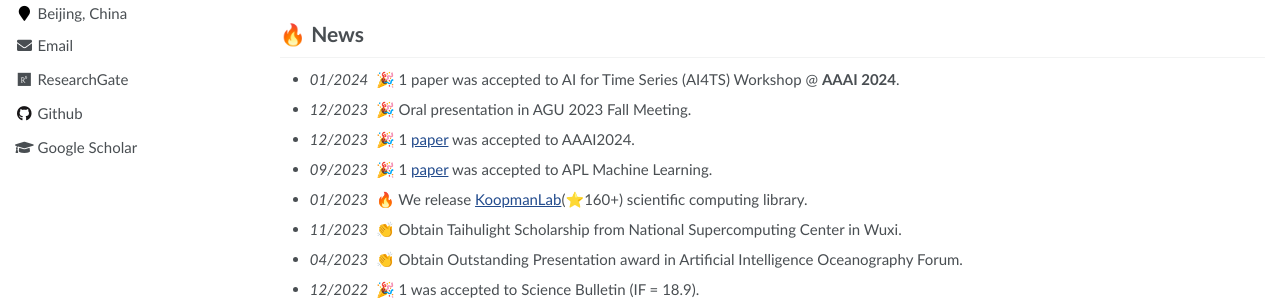
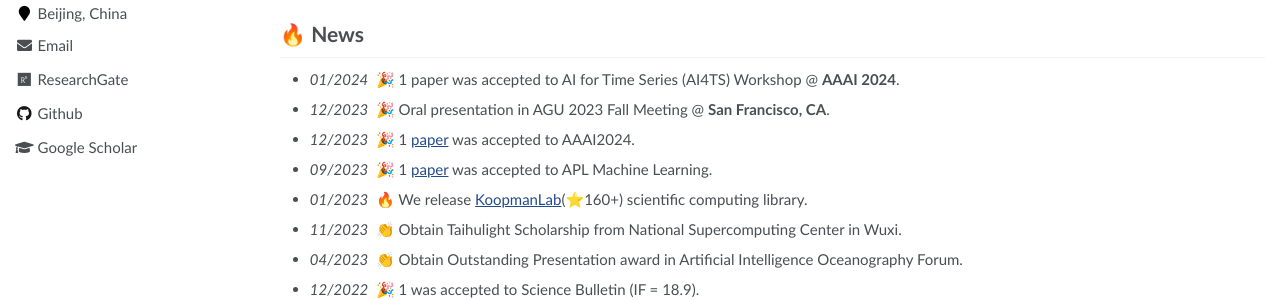
Before and after one commit to XiongWeiTHU/XiongWeiTHU.github.io, a Jekyll site: the page built from _pages/about.md, in a window 1280 px wide and 900 px high. Shown: the part 421-721 px from the top of the window. Built offline with Jekyll 4.4.1, drawn with Linux system fonts in a browser that asks for light colours.

Commit message:
Update about.md

```diff
--- a/_pages/about.md
+++ b/_pages/about.md
@@ -31,7 +31,7 @@ I also share some content about operator learning theory, numerical algorithms a
 
 # 🔥 News
 - *01/2024* &nbsp;🎉 1 paper was accepted to AI for Time Series (AI4TS) Workshop @ **AAAI 2024**.
-- *12/2023* &nbsp;🎉 Oral presentation in AGU 2023 Fall Meeting.
+- *12/2023* &nbsp;🎉 Oral presentation in AGU 2023 Fall Meeting @ **San Francisco, CA**.
 - *12/2023* &nbsp;🎉 1 [paper](https://arxiv.org/abs/2312.08403) was accepted to AAAI2024.
 - *09/2023* &nbsp;🎉 1 [paper](https://www.researchgate.net/publication/373888508_KoopmanLab_Machine_learning_for_solving_complex_physics_equations) was accepted to APL Machine Learning.
 - *01/2023* &nbsp;🔥 We release [KoopmanLab](https://github.com/Koopman-Laboratory/KoopmanLab)(⭐️160+) scientific computing library.
```
